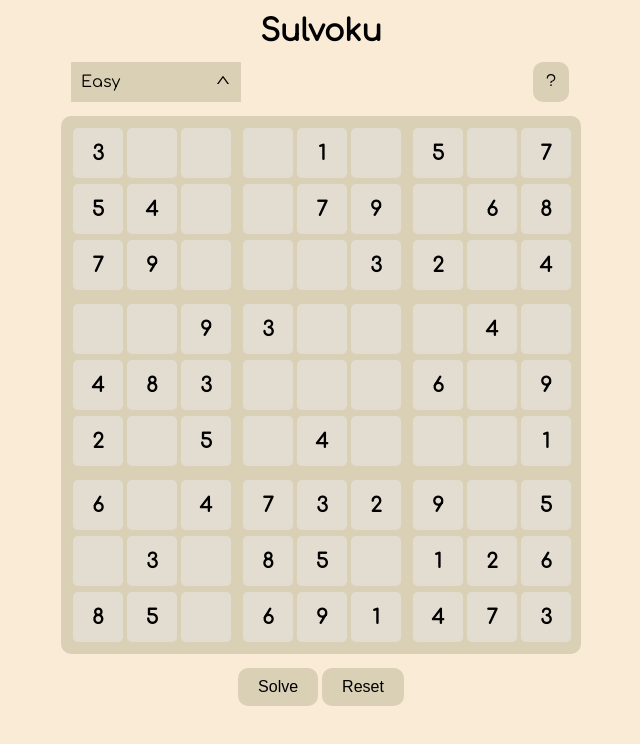
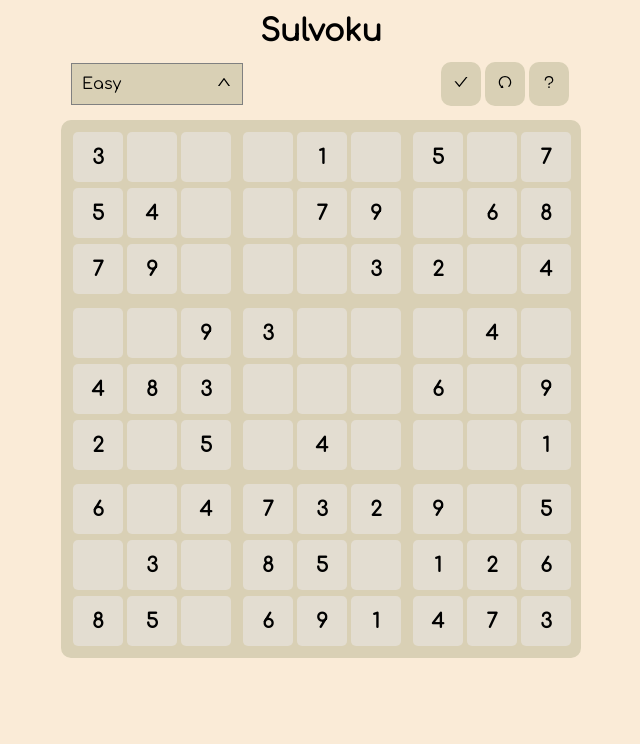
Before and after one commit to shenalexw/solvuko, a React (Create React App) app: page / in a window 1280 px wide. Shown: the top 744 px of the page, without its empty margins (319-959 px from the left). Built offline with nearby package versions, Linux system fonts and the light colour scheme.

Commit message:
moved buttons to top and gave dropdown outline

```diff
--- a/src/components/Dropdown.tsx
+++ b/src/components/Dropdown.tsx
@@ -38,7 +38,7 @@ export default class Dropdown extends Component<Props, State> {
   render() {
     return (
       <div className="drop-down">
-        <div className="drop-down-current" onClick={this.handleDropDownClick}>
+        <div className={`drop-down-current ${!this.state.displayDrop ? "bottom-fill" : "bottom-round"}`} onClick={this.handleDropDownClick}>
             <div>{this.props.currentDifficulty}</div>
             <div>{this.state.displayDrop ? <AiOutlineDown/> : <AiOutlineUp/>}</div>
         </div>
@@ -46,7 +46,7 @@ export default class Dropdown extends Component<Props, State> {
           <button className="drop-down-button" data-value="Easy" onClick={(event) => this.handleChoiceClick(event)}>Easy</button>
           <button className="drop-down-button" data-value="Medium" onClick={(event) => this.handleChoiceClick(event)}>Medium</button>
           <button className="drop-down-button" data-value="Hard" onClick={(event) => this.handleChoiceClick(event)}>Hard</button>
-          <button className="drop-down-button" data-value="blank" onClick={(event) => this.handleChoiceClick(event)}>Blank</button>
+          <button className="drop-down-button bottom" data-value="blank" onClick={(event) => this.handleChoiceClick(event)}>Blank</button>
         </div> : null}
       </div>
     );
--- a/src/components/Home.tsx
+++ b/src/components/Home.tsx
@@ -6,7 +6,7 @@ import Inputs from "./Inputs";
 import Dropdown from "./Dropdown";
 import { isValid, solve, newBoard } from "../util";
 import Confetti from "react-confetti";
-import { AiOutlineQuestion } from "react-icons/ai";
+import { AiOutlineQuestion, AiOutlineUndo, AiOutlineCheck} from "react-icons/ai";
 import "../css/Home.css";
 type Props = {};
 
@@ -112,17 +112,21 @@ export default class Home extends Component<Props, State> {
     this.handleChangeMessage("Board has been reset");
   }
 
-  checkExistingNumbers(number: number, incorrect: boolean): void{
-    if(number !== 0){
-      const gridBlocks = document.querySelectorAll('.grid-block:not(:empty)');
-      const sameNumberedGridBlocks = Array.from(gridBlocks).filter((block) => block.innerHTML === String(number))
-      sameNumberedGridBlocks.forEach((block) => block.classList.add(incorrect ? "same-wrong" : "same"))
+  checkExistingNumbers(number: number, incorrect: boolean): void {
+    if (number !== 0) {
+      const gridBlocks = document.querySelectorAll(".grid-block:not(:empty)");
+      const sameNumberedGridBlocks = Array.from(gridBlocks).filter(
+        (block) => block.innerHTML === String(number)
+      );
+      sameNumberedGridBlocks.forEach((block) =>
+        block.classList.add(incorrect ? "same-wrong" : "same")
+      );
     }
   }
 
-  uncheckExistingNumbers(): void{
-    const gridBlocks = document.querySelectorAll('.same, .same-wrong');
-    gridBlocks.forEach((block) => block.classList.remove("same", "same-wrong"))
+  uncheckExistingNumbers(): void {
+    const gridBlocks = document.querySelectorAll(".same, .same-wrong");
+    gridBlocks.forEach((block) => block.classList.remove("same", "same-wrong"));
   }
 
   handleUpdateCell(value: number, rowIndex: number, colIndex: number): void {
@@ -133,20 +137,19 @@ export default class Home extends Component<Props, State> {
       String(rowIndex) + ":" + String(colIndex)
     );
 
-    if(cell!.innerHTML !== String(value)){
-      this.uncheckExistingNumbers()
+    if (cell!.innerHTML !== String(value)) {
+      this.uncheckExistingNumbers();
     }
 
     if (value === 0) {
       cell!.className = "grid-block";
     } else if (!isValid(this.state.board, rowIndex, colIndex, value)) {
       cell!.className = "grid-block red";
-      this.checkExistingNumbers(value, true)
+      this.checkExistingNumbers(value, true);
     } else {
       cell!.className = "grid-block";
-      this.checkExistingNumbers(value, false)
+      this.checkExistingNumbers(value, false);
     }
-
 
     let newBoard = JSON.parse(JSON.stringify(this.state.board));
     newBoard[rowIndex][colIndex] = value;
@@ -204,11 +207,14 @@ export default class Home extends Component<Props, State> {
   }
 
   handleDifficulty(difficulty: string): void {
-    this.setState({
-      difficulty: difficulty,
-    }, () => {
-      this.generateNewBoard();
-    });
+    this.setState(
+      {
+        difficulty: difficulty,
+      },
+      () => {
+        this.generateNewBoard();
+      }
+    );
   }
 
   handleBlank(): void {
@@ -220,7 +226,7 @@ export default class Home extends Component<Props, State> {
         .fill(null)
         .map(() => new Array(9).fill(0)),
       win: false,
-      difficulty: "Blank"
+      difficulty: "Blank",
     });
     this.handleChangeMessage("Board is now empty");
     this.resetRed();
@@ -247,11 +253,25 @@ export default class Home extends Component<Props, State> {
         <div className="center-row-flex">
           <div className="space-between-flex">
             <Dropdown
-             changeDifficulty={(difficulty: string) => this.handleDifficulty(difficulty)}
+              changeDifficulty={(difficulty: string) =>
+                this.handleDifficulty(difficulty)
+              }
               generateBlank={this.handleBlank}
               currentDifficulty={this.state.difficulty}
             />
             <div>
+              <button
+                className="basic-button question"
+                onClick={() => this.handleSolve()}
+              >
+                <AiOutlineCheck/>
+              </button>
+              <button
+                className="basic-button question"
+                onClick={() => this.handleReset()}
+              >
+                <AiOutlineUndo/>
+              </button>
               <button
                 className="basic-button question"
                 onClick={() => this.handleDisplayHelp()}
@@ -280,7 +300,10 @@ export default class Home extends Component<Props, State> {
                     }
                     prevElementFocus={this.state.prevElementFocus}
                     isMobile={this.state.isMobile}
-                    checkExistingNumbers={(number: number, incorrect: boolean) => this.checkExistingNumbers(number, incorrect)}
+                    checkExistingNumbers={(
+                      number: number,
+                      incorrect: boolean
+                    ) => this.checkExistingNumbers(number, incorrect)}
                     uncheckExistingNumbers={() => this.uncheckExistingNumbers()}
                   />
                 ))}
@@ -293,14 +316,6 @@ export default class Home extends Component<Props, State> {
         ) : (
           <></>
         )}
-        <div className="center-row-flex">
-          <button className="basic-button" onClick={() => this.handleSolve()}>
-            Solve
-          </button>
-          <button className="basic-button" onClick={() => this.handleReset()}>
-            Reset
-          </button>
-        </div>
         {this.state.displayHelp && (
           <Help handleCloseModal={() => this.handleDisplayHelp()}></Help>
         )}
--- a/src/css/Dropdown.css
+++ b/src/css/Dropdown.css
@@ -10,6 +10,9 @@
   display: flex;
   flex-direction: column;
   align-items: center;
+  border-left: gray 1px solid;
+  border-right: gray 1px solid;
+  border-bottom: gray 1px solid;
 }
 
 .drop-down-current {
@@ -22,6 +25,17 @@
   flex-direction: row;
   align-items: center;
   justify-content: space-between;
+  border-left: gray 1px solid;
+  border-right: gray 1px solid;
+  border-top: gray 1px solid;
+}
+
+.bottom-fill {
+  border-bottom: gray 1px solid;
+}
+
+.bottom-round {
+  border-bottom: gray 1px solid;
 }
 
 .drop-down-current:hover {
@@ -34,6 +48,7 @@
   border: none;
   padding: 10px 15px;
   background-color: #d9d0b5;
+  font-family: "Comfortaa";
 }
 
 .drop-down-button:hover {
--- a/src/css/Home.css
+++ b/src/css/Home.css
@@ -87,6 +87,12 @@ body {
   align-items: center;
 }
 
+.menu-question {
+  display: flex;
+  flex-direction: row;
+  align-items: center;
+}
+
 .basic-button {
   background-color: #d9d0b5;
   border: none;
@@ -99,6 +105,7 @@ body {
   font-size: 16px;
   margin: 4px 2px;
   cursor: pointer;
+  font-family: "Comfortaa";
 }
 
 .basic-button:hover {
@@ -130,7 +137,7 @@ body {
 }
 
 .question {
-  padding: 10px;
+  padding: 12px;
 }
 
 @media screen and (max-width: 480px) {
--- a/src/index.css
+++ b/src/index.css
@@ -1,12 +1,12 @@
-@import url('https://fonts.googleapis.com/css2?family=Comfortaa:wght@400&display=swap');
+@import url("https://fonts.googleapis.com/css2?family=Comfortaa:wght@400&display=swap");
 
 body {
   margin: 0;
-  font-family: 'Comfortaa', cursive;
+  font-family: "Comfortaa";
   -webkit-font-smoothing: antialiased;
   -moz-osx-font-smoothing: grayscale;
 }
 
 code {
-  font-family: 'Comfortaa', cursive;
+  font-family: "Comfortaa";
 }
```
